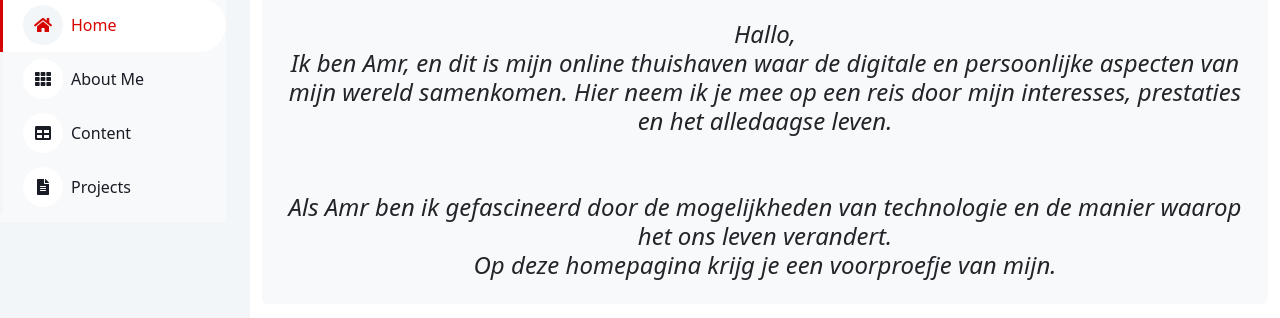
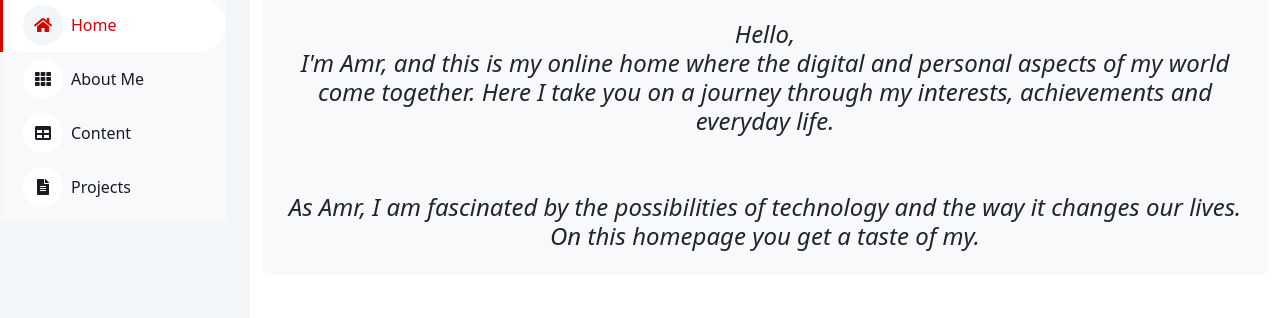
Before and after one commit to A-Alhemyari/A-Alhemyari.github.io, a plain HTML site: page index.html in a window 1280 px wide. Shown: the part 154-472 px from the top of the page. Drawn offline with nearby package versions, Linux system fonts and the light colour scheme.

Commit message:
de taal veranderen van nederland naar engsh

```diff
--- a/index.html
+++ b/index.html
@@ -84,16 +84,14 @@
             <div class="d-flex align-items-center justify-content-between mb-4">
               <h2 class="mb-0 col-xl-11 text-danger">Welkom op mijn portfoliolwebsite</h2>
             </div>
-            <h4 class="mb-0 "> <em>Hallo, <br>Ik ben Amr, en dit is mijn online thuishaven waar de digitale en
-                persoonlijke aspecten van mijn wereld samenkomen. Hier neem ik je mee op
-                een reis door mijn interesses, prestaties en het alledaagse leven.
+            <h4 class="mb-0 "> <em>Hello, <br>I'm Amr, and this is my online home where the digital and personal aspects
+                of my world come together.
+                Here I take you on a journey through my interests, achievements and everyday life.
                 <br>
                 <br>
                 <br>
-                Als
-                Amr ben ik gefascineerd door de mogelijkheden van technologie en de
-                manier waarop het ons leven verandert. <br> Op deze homepagina krijg je een
-                voorproefje van mijn.</em>
+                As Amr, I am fascinated by the possibilities of technology and the way it changes our lives.
+                On this homepage you get a taste of my.</em>
             </h4>
 
           </div>
```
